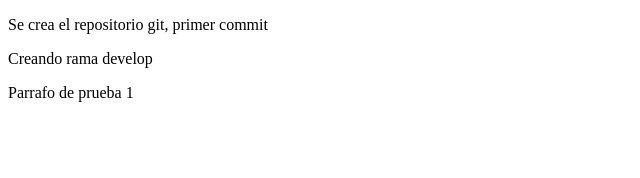
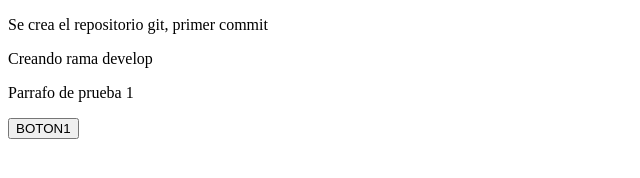
Before and after one commit to adrianC56/pruebaGit, a plain HTML site: page index.html in a window 1280 px wide. Shown: the whole page, without its empty margins (0-640 px from the left). Drawn offline with Linux system fonts and the light colour scheme.

Commit message:
Creacion Boton 1

```diff
--- a/index.html
+++ b/index.html
@@ -16,5 +16,6 @@
       <p>
           Parrafo de prueba 1
       </p>
+      <button>BOTON1</button>
   </body>
 </html>
```
